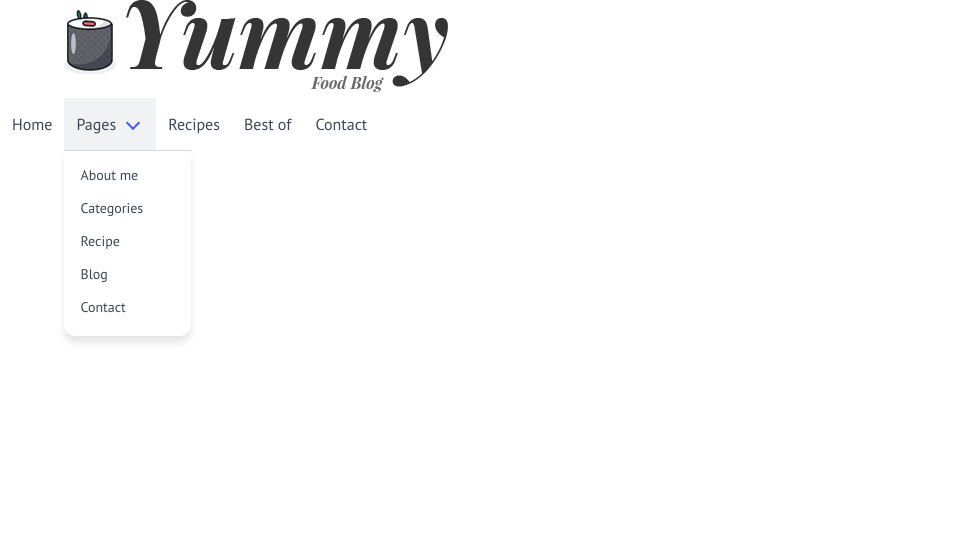
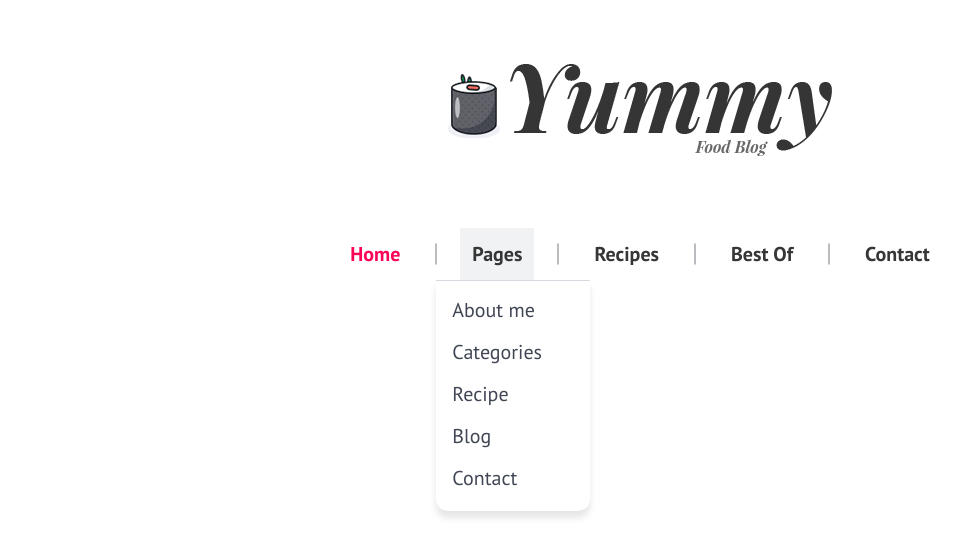
Before and after one commit to heitsiorinirina-lgtm/Yummy-website-made-w-Bulma, a website: page index.html in a window 1280 px wide. Both pictures are taken after a click on the link "Pages". Shown: the whole page, without its empty margins (0-980 px from the left). Drawn offline with Linux system fonts and the light colour scheme.

Commit message:
Ajout de la classe has-line-separator-after et la classe yummy-hover pour la navbar

```diff
--- a/index.html
+++ b/index.html
@@ -1,5 +1,5 @@
 <!DOCTYPE html>
-<html lang="en" dtata-theme="light">
+<html lang="en" data-theme="light">
 
 <head>
     <meta charset="UTF-8">
@@ -10,22 +10,29 @@
 
 <body>
     <header class="is-flex is-flex-direction-column is-justify-content-center is-align-content-center">
-        <div class="container"><img src="img/logo.png" alt="Yummy Logo" class=""></div>
-        <nav class="navbar">
-            <a href="#" class="navbar-item">Home</a>
+        <div class="container is-flex is-justify-content-center">
+            <img src="img/logo.png" alt="Yummy Logo" class="p-4 my-6">
+        </div>
+        <nav class="navbar is-justify-content-center my-2 px-2">
+            <a href="#"
+                class="navbar-item mx-5 is-size-5 has-text-weight-bold has-text-primary has-line-separator-after yummy-hover">Home</a>
             <div class="navbar-item has-dropdown is-hoverable">
-                <a href="#" class="navbar-link">Pages</a>
+                <a href="#"
+                    class="navbar-item mx-5 is-size-5 has-text-weight-bold has-text-black has-line-separator-after yummy-hover">Pages</a>
                 <div class="navbar-dropdown">
-                    <a href="#" class="navbar-item">About me</a>
-                    <a href="#" class="navbar-item">Categories</a>
-                    <a href="#" class="navbar-item">Recipe</a>
-                    <a href="#" class="navbar-item">Blog</a>
-                    <a href="#" class="navbar-item">Contact</a>
+                    <a href="#" class="navbar-item is-size-5">About me</a>
+                    <a href="#" class="navbar-item is-size-5">Categories</a>
+                    <a href="#" class="navbar-item is-size-5">Recipe</a>
+                    <a href="#" class="navbar-item is-size-5">Blog</a>
+                    <a href="#" class="navbar-item is-size-5">Contact</a>
                 </div>
             </div>
-            <a href="#" class="navbar-item">Recipes</a>
-            <a href="#" class="navbar-item">Best of</a>
-            <a href="#" class="navbar-item">Contact</a>
+            <a href="#"
+                class="navbar-item mx-5 is-size-5 has-text-weight-bold has-text-black has-line-separator-after yummy-hover">Recipes</a>
+            <a href="#"
+                class="navbar-item mx-5 is-size-5 has-text-weight-bold has-text-black has-line-separator-after yummy-hover">Best
+                Of</a>
+            <a href="#" class="navbar-item mx-5 is-size-5 has-text-weight-bold has-text-black yummy-hover">Contact</a>
         </nav>
     </header>
 </body>
--- a/yummy.scss
+++ b/yummy.scss
@@ -1,8 +1,36 @@
 $main-highlight-color: rgb(252, 2, 84);
-
+$text-black-color: #353535;
 @use "bulma/sass" with (
   $primary: $main-highlight-color,
+  $black: $text-black-color,
   $family-sans-serif: '"PT Sans", sans-serif'
 );
 
+.has-line-separator-after::after {
+  position: absolute;
+  right: -25px;
+  top: 50%;
+  transform: translateY(-50%);
+  height: 21px;
+  width: 2px;
+  background: #bbbcc0;
+  content: "";
+}
+
+.yummy-hover:hover {
+  color: rgb(252, 2, 84);
+  background-color: transparent;
+  transition: color 0.3s ease;
+  &::after {
+    position: absolute;
+    left: 0;
+    bottom: 0px;
+    top: 100%;
+    width: 100%;
+    height: 2px;
+    background: #fc0254;
+    content: "";
+  }
+}
+
 @import url("https://fonts.googleapis.com/css2?family=PT+Sans:ital,wght@0,400;0,700;1,400;1,700&display=swap");
```
Also changed, not shown: style.css, 1 other file.
